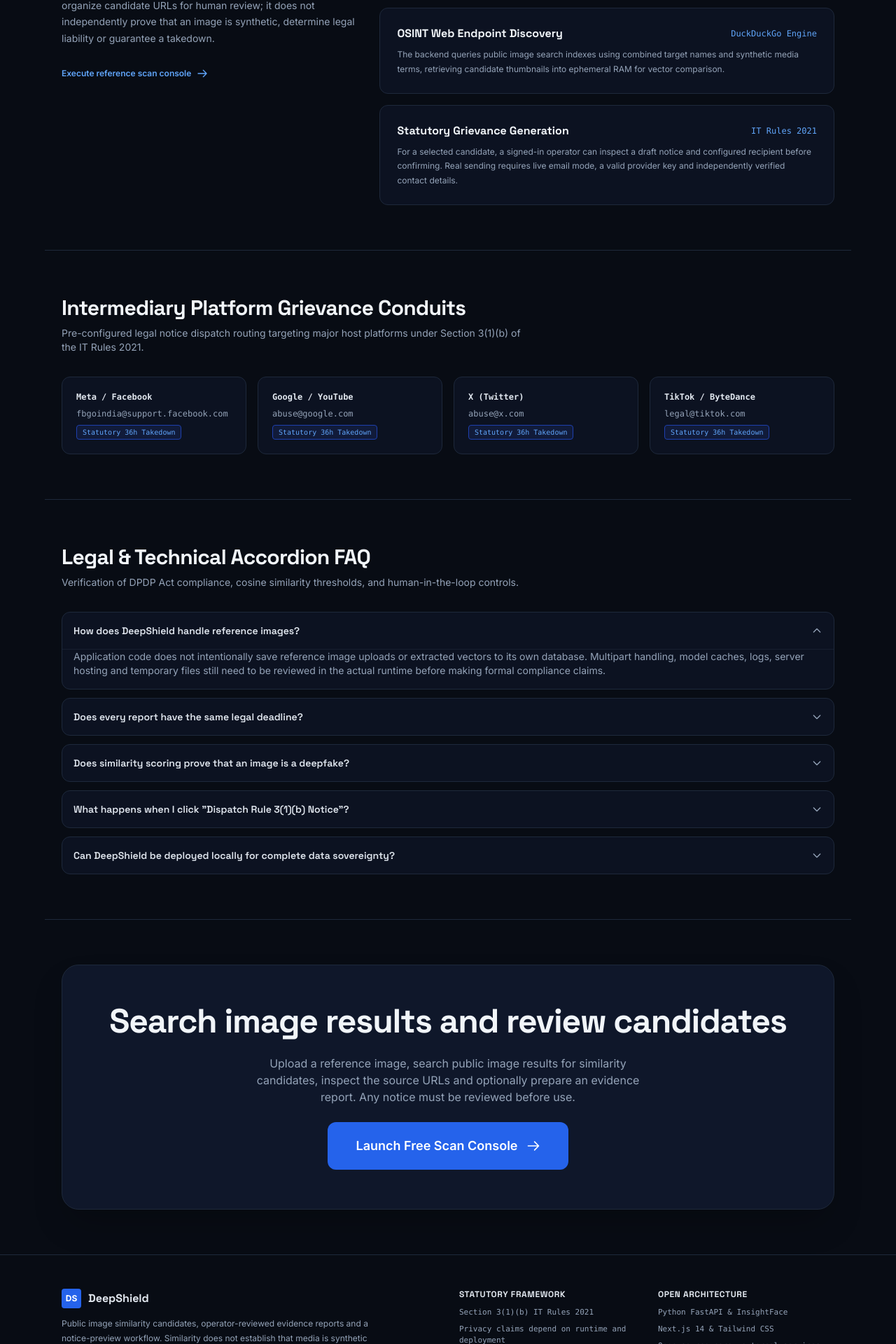
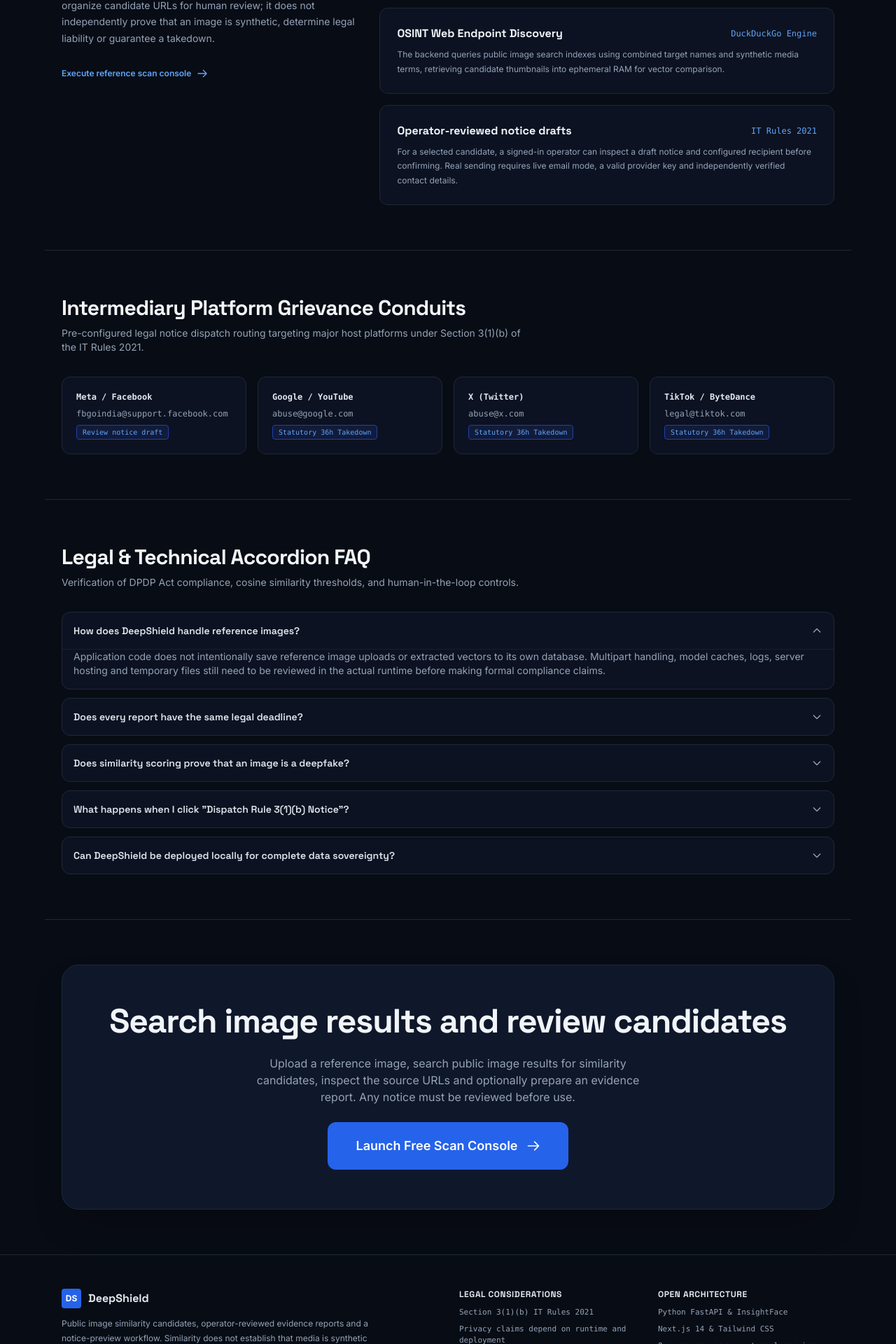
Before and after one commit to MR-MK47/DeepShield, a Next.js app in the folder frontend/: page / in a window 1280 px wide. Shown: the part 1791-3711 px from the top of the page at 70% size. Built offline with nearby package versions, Linux system fonts and the light colour scheme.

Commit message:
Remove unverified statutory-deadline marketing claims

```diff
--- a/frontend/src/app/page.tsx
+++ b/frontend/src/app/page.tsx
@@ -260,7 +260,7 @@ export default function LandingPage() {
 
             <div className="p-6 rounded-xl bg-slate-900/60 border border-slate-800 space-y-2">
               <div className="flex items-center justify-between">
-                <h3 className="text-base font-bold text-slate-100 font-display">Statutory Grievance Generation</h3>
+                <h3 className="text-base font-bold text-slate-100 font-display">Operator-reviewed notice drafts</h3>
                 <span className="text-xs font-mono text-blue-400">IT Rules 2021</span>
               </div>
               <p className="text-xs text-slate-400 leading-[1.7]">
@@ -287,7 +287,7 @@ export default function LandingPage() {
             <div className="text-xs font-bold font-mono text-slate-200">Meta / Facebook</div>
             <p className="text-xs font-mono text-slate-400 truncate">fbgoindia@support.facebook.com</p>
             <span className="inline-block text-[10px] font-mono text-blue-400 bg-blue-950/50 px-2 py-0.5 rounded border border-blue-800">
-              Statutory 36h Takedown
+              Review notice draft
             </span>
           </div>
 
@@ -395,7 +395,7 @@ export default function LandingPage() {
           </div>
 
           <div className="space-y-2.5">
-            <h4 className="font-bold text-slate-200 font-display text-xs uppercase tracking-wider">Statutory Framework</h4>
+            <h4 className="font-bold text-slate-200 font-display text-xs uppercase tracking-wider">Legal considerations</h4>
             <ul className="space-y-2 font-mono text-[11px] text-slate-400">
               <li>Section 3(1)(b) IT Rules 2021</li>
               <li>Privacy claims depend on runtime and deployment</li>
```
